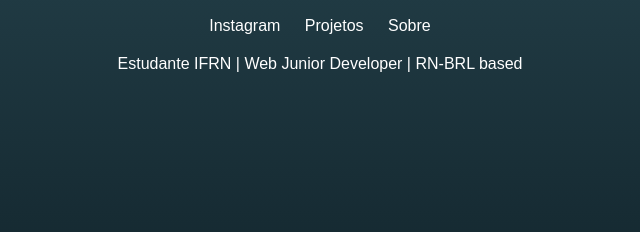
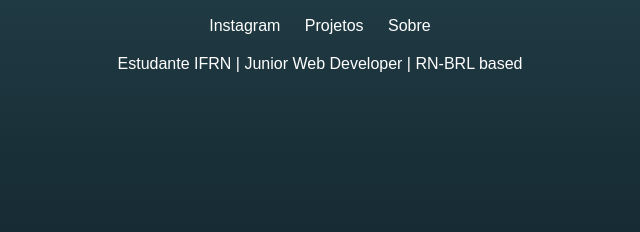
Before and after one commit to imcalledpedro/imcalledpedro.github.io, a plain HTML site: page index.html in a window 1280 px wide. Both pictures are taken after a click on the link "Sobre". Shown: the part 405-637 px from the top of the page, 320-960 px from the left. Drawn offline with nearby package versions, Linux system fonts and the light colour scheme.

Commit message:
Update index.html

```diff
--- a/index.html
+++ b/index.html
@@ -74,7 +74,7 @@
 		<a href="#">Projetos</a>
 		<a class="show">Sobre</a>
 		<div class="sobre">
-		Estudante IFRN | Web Junior Developer | RN-BRL based
+		Estudante IFRN | Junior Web Developer | RN-BRL based
 		</div>
 	</div>
 
```
